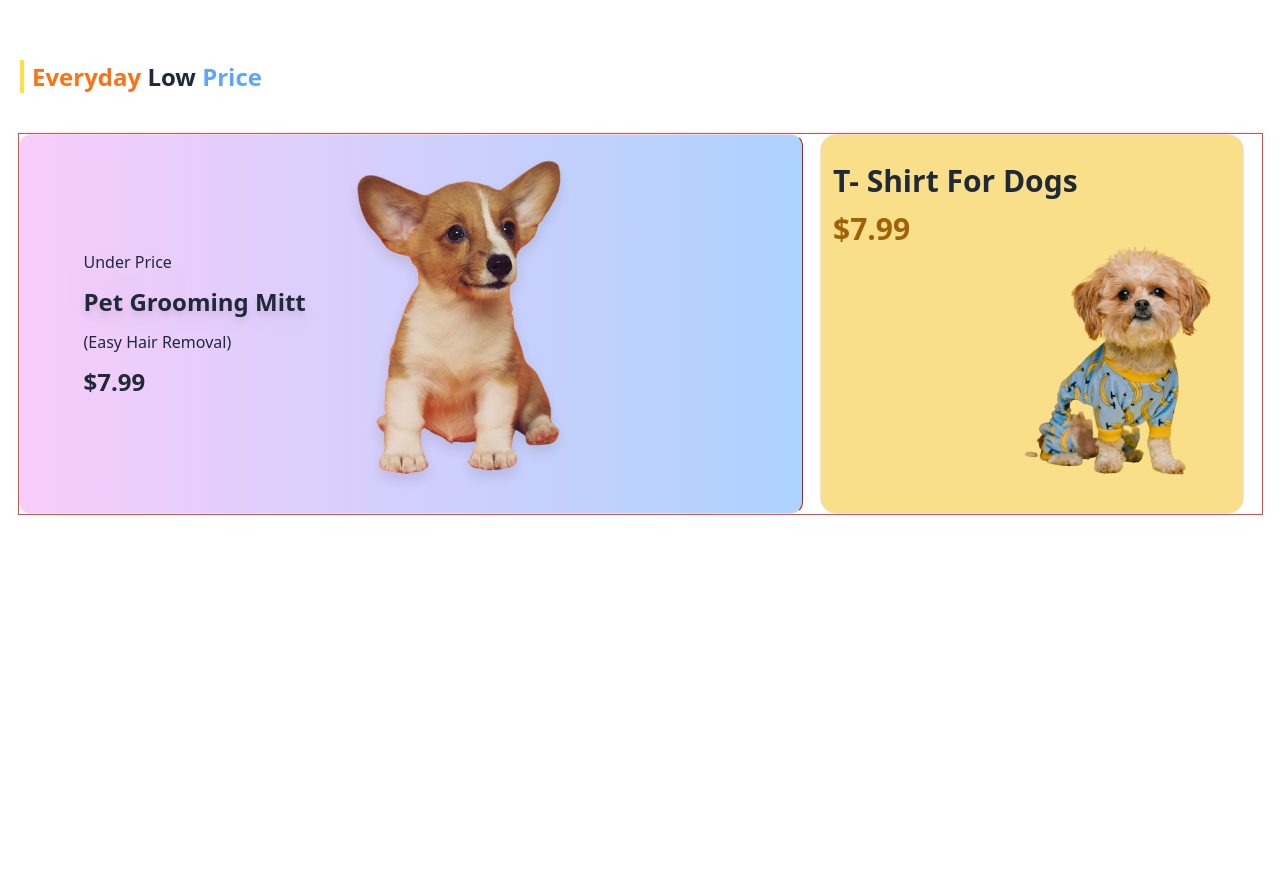
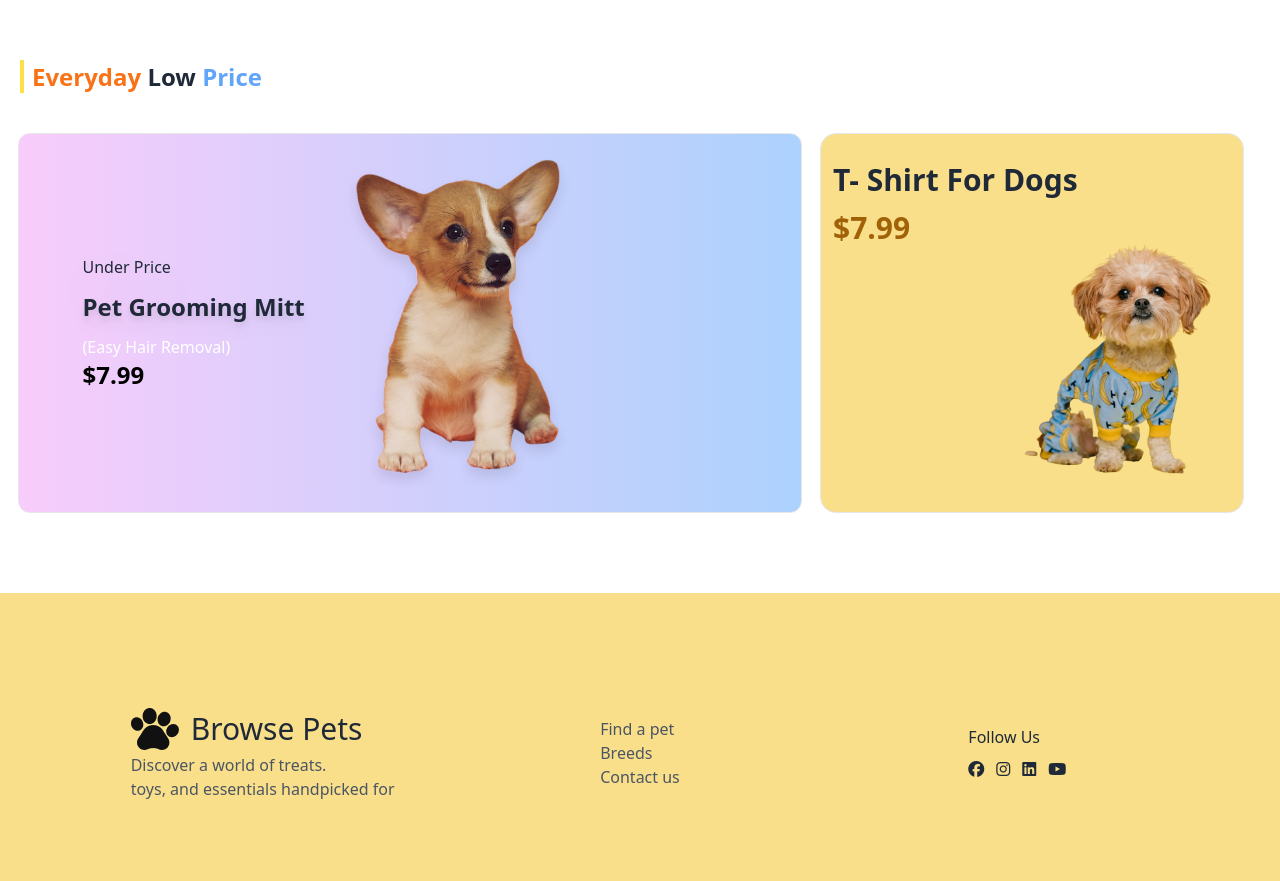
Before and after one commit to mdshahjalal5/l1b11-a3-pet-shop, a website: page index.html in a window 1280 px wide. Shown: the part 1800-2681 px from the top of the page. Before the commit the page ends 2315 px from the top, so only its background shows below. Drawn offline with nearby package versions, Linux system fonts and the light colour scheme.

Commit message:
footer section completed

```diff
--- a/index.html
+++ b/index.html
@@ -83,7 +83,7 @@
         <!-- image -->
         <div class="flex justify-center">
           <div
-            class="borde rounded-xl shado sm:static absolute top-[169px] flex justify-center borde border-red-500 mx-auto">
+            class="borde rounded-xl shado sm:static absolute top-[169px] flex justify-center mx-auto">
             <!-- top-[169px] -->
             <img src="images/cat-big.png" class="p-1 h-[290px] sm:h-auto " alt="">
           </div>
@@ -386,20 +386,23 @@
           class="text-blue-400">Price</span> </h2>
 
       <!--w: pricing cards container -->
-      <div class="md:flex  border border-red-500 justify-center mx-auto max-w-[1245px]">
+      <div class="md:flex   justify-center mx-auto max-w-[1245px]">
         <!-- left card  -->
-          <div class="flex  flex-[1] items-center border border-r-red-700 xl:p-16 pl-3 rounded-xl bg-gradient-to-r from-[#F8CCFB] to-[#ACD2FD] h-[380px] justify-between max-w-[784px]">
-<!-- text content  -->
-            <div class="space-y-3 ">
-              <p class="font-medium drop-shadow-2xl">Under Price</p>
-              <h3 class="text-2xl font-bold drop-shadow-lg">Pet Grooming Mitt</h3>
-              <p class="text-whit">(Easy Hair Removal)</p>
-              <h2 class="text-2xl font-bold">$7.99</h2>
-            </div>
+        <div
+          class="flex  flex-[1] items-center border  xl:p-16 pl-3 rounded-xl bg-gradient-to-r from-[#F8CCFB] to-[#ACD2FD] h-[380px] justify-between max-w-[784px]">
+          <!-- text content  -->
+          <div class="space-y-3 ">
+            <p class="font-medium drop-shadow-2xl hidden sm:block">Under Price</p>
+            <h3 class="text-2xl font-bold drop-shadow-lg">Pet Grooming Mitt</h3>
             <div>
-              <img src="images/cute-dog-mid.png" class="w-[70%]" alt="">
+              <p class="text-white hidden sm:block">(Easy Hair Removal)</p>
+              <h2 class="text-2xl font-bold text-white sm:text-black">$7.99</h2>
             </div>
           </div>
+          <div>
+            <img src="images/cute-dog-mid.png" class="w-[70%]" alt="">
+          </div>
+        </div>
         <!-- right card  -->
         <div
           class="rounded-2xl md:max-w-[424px]  flex-[2] border px-2  pl-3 pt-7 py-3 h-[380px] space-y-3 bg-[url('images/cute-pet-small.png')] -pr-3  bg-right bg-no-repeat bg-color mb-5 md:mb-auto mx-auto">
@@ -416,6 +419,36 @@
       </div>
     </section>
   </main>
+  <footer class="grid grid-cols-1  md:grid-cols-3 gap-3 md:justify-items-center sm:px-20  mt-20 pt-28 pb-20 bg-[#F9DF8A] md:items-center">
+    <!--w: footer container -->
+    <!-- column 1 -->
+    <div>
+      <div class="flex items-center gap-3">
+        <img src="images/logo-footer.png" alt="">
+        <h2 class="text-3xl font-medium">Browse Pets</h2>
+      </div>
+      <p class="text-gray-600"> Discover a world of treats. <br>
+        toys, and essentials handpicked for</p>
+
+    </div>
+    <!-- column 2  -->
+    <div class="text-gray-600 font-medium">
+      <p>Find a pet</p>
+      <p>Breeds</p>
+      <p>Contact us</p>
+    </div>
+    <!-- column 3 -->
+    <div class="space-y-2">
+      <p>Follow Us</p>
+      <div class="flex gap-3">
+        <p><i class="fa-brands fa-facebook"></i></p>
+        <p><i class="fa-brands fa-instagram"></i></p>
+        <p><i class="fa-brands fa-linkedin"></i></p>
+        <p><i class="fa-brands fa-youtube"></i></p>
+
+      </div>
+    </div>
+  </footer>
 
 
 
```
